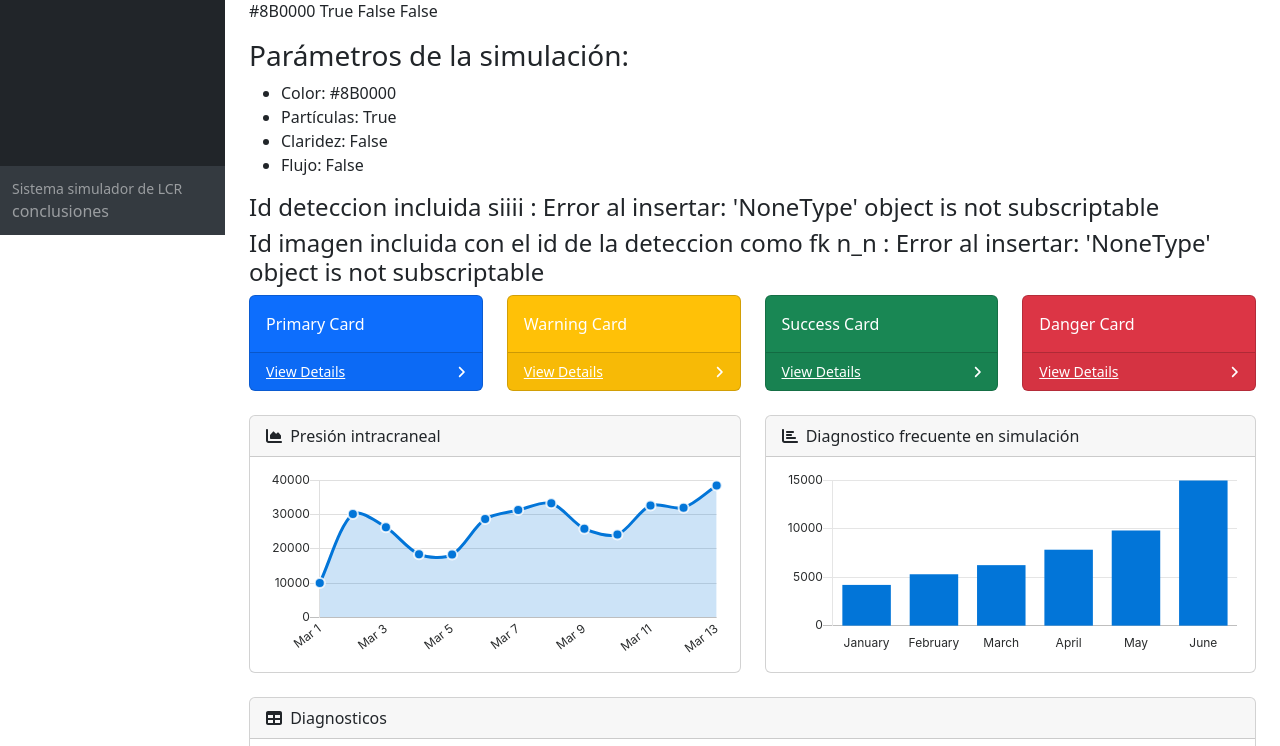
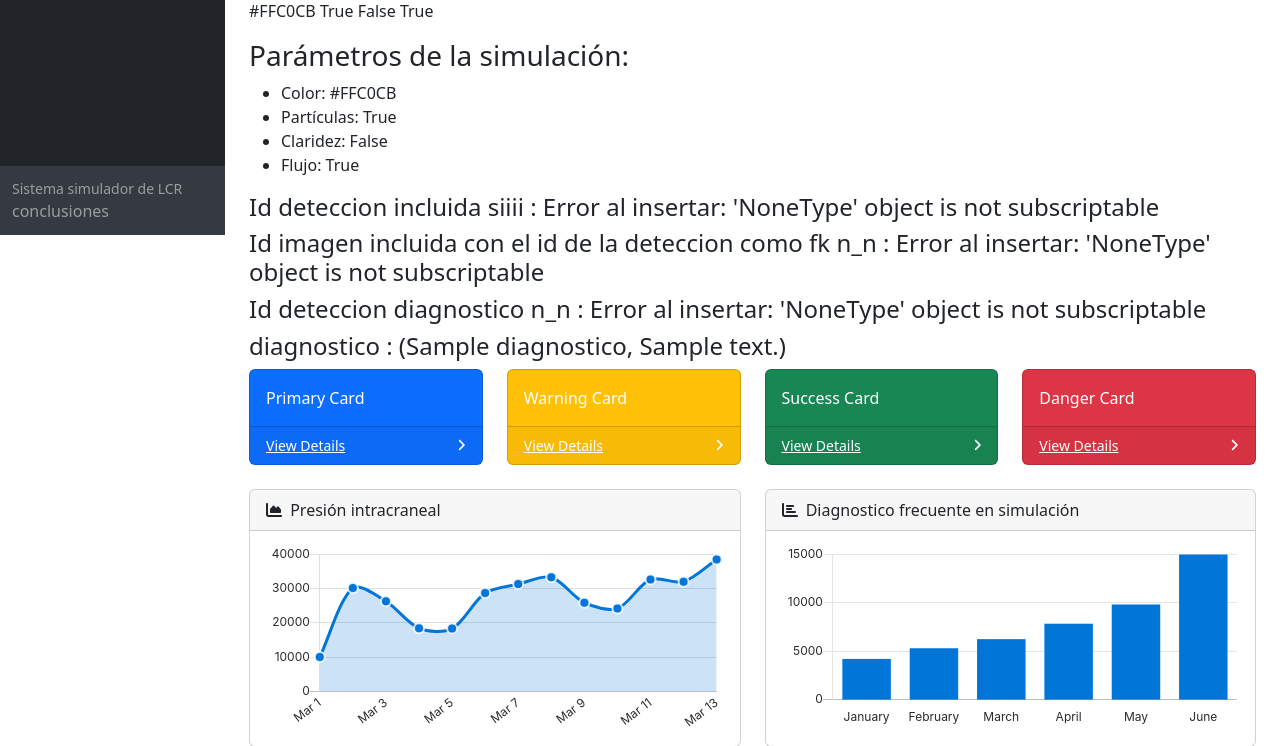
Before and after one commit to Yesica7888/PROYECTO-LCR-2025, a Flask app: page /deteccionimg in a window 1280 px wide. Shown: the part 565-1311 px from the top of the page. Run offline with Flask 3, Linux system fonts and the light colour scheme; a database or web service that is not in the repository returns one stand-in record (values such as "Sample title"); some libraries are stand-ins or nearby versions.

Commit message:
Integraccion completa BBDD
simulacion imagen-genera una deteccion -genera un diagnostico

```diff
--- a/controllers/diagnostico_simulacion.py
+++ b/controllers/diagnostico_simulacion.py
@@ -6,11 +6,44 @@
 from models.deteccion_diagnostico import insertDetdia
 
 
+#declaro los colores fijos que no van a cambiar
+
+COLORESDIAGNOSTICO = {
+ "#FFFACD":2,
+ "#FFD700":3,
+ "#8B0000":5,
+ "#98FB98":6,
+ "#228B22":7,
+ "#E6E68A":8,
+ "#F2F2F2":9,
+ "#F5F5F5":10,
+ "#FF6666":11
+}
+
 #consulto deteccion y aplico clasificador
 
 def analisisDeteccion(id_deteccion):
    deteccion= getDeteccionId(id_deteccion)
-   if deteccion[3]:
+   id_det= deteccion[0]
+
+   def insercion(id):
+     diagnostico=getDiagnosticoId(id)
+     id_diagnostico=diagnostico[0]
+     id_detdia =insertDetdia(id_det,id_diagnostico)
+     return id_detdia,diagnostico
+
+#condicion pregunta sobre atributos de la deteccion
+   if not deteccion[3]: # si particulas false
+    return insercion(1) #envia el id del diagnostico recibe el id del diagnostico asociado a deteccion
+   elif deteccion[5]:# si flujo true
+    return insercion(4) #diagnostico 4
+   elif deteccion[2] in COLORESDIAGNOSTICO: # unico diferenciador es color
+    return insercion(COLORESDIAGNOSTICO[deteccion[2]])
+   else:
+    return "no se pudo asociar a ningún diagnóstico conocido"
+
+
+
     '''
     si en la deteccion hay particulas entonces
     consulte el diagnostico 1 e igualelo al id diagnostico
--- a/controllers/imagen_simulacion.py
+++ b/controllers/imagen_simulacion.py
@@ -1,8 +1,9 @@
-from flask import Blueprint, jsonify,render_template
+from flask import Blueprint, jsonify,render_template, redirect,url_for
 from PIL import Image, ImageDraw, ImageFilter
 from datetime import datetime
 from models.deteccion import insertDeteccion  #funcion insertar deteccion de modelo
 from models.imagen import insertImagen # insertar imagen de acuerdo a la deteccion
+from controllers.diagnostico_simulacion import analisisDeteccion
 import os
 import math
 import random
@@ -76,11 +77,12 @@
             transparencia = random.randint(brillo, 255 if claridad else 200) # transparencia de acuerdo al valor del brillo y claridad
 
             # Si flujo es True, aplica patrón sinusoidal
-            flujo = math.sin(x * 0.02 + y * 0.01) * 2 if flujo else 0 #si hay flujo añade patron sen valores entre -2 y +2
 
-            r = min(255, transparencia + flujo) #manteniendo valores hasta 255 que es el limite de color en RGB
-            g = min(255, transparencia + flujo)
-            b = min(255, transparencia + flujo)
+            flujo_px = math.sin(x * 0.02 + y * 0.01) * 2 if flujo else 0 #si hay flujo añade patron sen valores entre -2 y +2
+
+            r = min(255, transparencia + flujo_px) #manteniendo valores hasta 255 que es el limite de color en RGB
+            g = min(255, transparencia + flujo_px)
+            b = min(255, transparencia + flujo_px)
 
             #pintando cada x con el color calgulado
             draw.point((x, y), fill=(int(r), int(g), int(b)))
@@ -122,7 +124,7 @@
 
     #Envio de parametros para realizar la deteccion , tuve que realizar un cast a flujo porque al
     #generar el flujo queda cmo una variable entera
-    parametros_lcr = {"color_hex":color_hex,"particulas":particulas,"claridad":claridad,"flujo":bool(flujo)}
+    parametros_lcr = {"color_hex":color_hex,"particulas":particulas,"claridad":claridad,"flujo":flujo}
 
     #envio la ruta de la imagen y los parametros en un diccionario :) para
     # simular la deteccion, que esta me retorne el id ingresado
@@ -146,7 +148,7 @@
 @image_bp.route('/deteccionimg')
 def generate_image():
  #generar imagen con parametros
- image_path,parametros_lcr = generateImg("#8B0000",True,False,False)
+ image_path,parametros_lcr = generateImg("#FFC0CB",True,False,True)
 
  #simular la deteccion y guardar en BBDD
  fecha=datetime.now().date()
@@ -155,8 +157,16 @@
                               parametros_lcr["claridad"],parametros_lcr["flujo"],hora)
 #insertando Imagen a la BBDD, recibe como parametro : ruta_imagen,fk_id_deteccion
  id_imagen= insertImagen(image_path,id_deteccion)
+#Realizando el diagnostico
+ id_diag_det,diagnostico = analisisDeteccion(id_deteccion) #le envio el id de la deteccion y devuelve el id de la asociacion del diagnostico con la deteccion
+
+#Ahora falta hacer consulta SQL para no solo mostrar el id sino para mostrar el diagnostico generado
 
  return render_template("plantilla/index.html", image_path=image_path,
                          parametros_lcr=parametros_lcr, deteccion=id_deteccion,
-                         imagenbbdd=id_imagen)
+                         imagenbbdd=id_imagen, detecciondiagnostico=id_diag_det, diagnostico=diagnostico[1:])
 #deteccion es el nombre de la variable que deseo y con ese nombre voy a llamarlo en el index
+#si hago esto ( el return comentado)mezclaria responsabilidades de MVC
+#redirecciono ...
+#ya no redirecciono porque es un proceso interno que hace al realizar la deteccion
+# return redirect(url_for("diagnostico_bp.analizarDeteccion", id_deteccion=id_deteccion))
--- a/models/diagnostico.py
+++ b/models/diagnostico.py
@@ -36,3 +36,17 @@
     cursor.close()
     conn.close()
     return registros
+
+
+def getDiagnosticoId(id_diagnostico):
+    conn = getConnection()
+    cursor = conn.cursor()
+    cursor.execute("SELECT id_diagnostico,diagnostico,descripcion FROM diagnostico " \
+    "WHERE id_diagnostico = %s ",(id_diagnostico,))
+    registro = cursor.fetchone() #devuelve el registro único por el id
+    cursor.close()
+    conn.close()
+    if registro:
+     return registro
+    else:
+     return None
--- a/templates/plantilla/index.html
+++ b/templates/plantilla/index.html
@@ -138,6 +138,8 @@
                                     </ul>
                                 <h4>Id deteccion incluida siiii : {{deteccion}}</h4>
                                 <h4>Id imagen incluida con el id de la deteccion como fk n_n : {{imagenbbdd}}</h4>
+                                <h4>Id deteccion diagnostico n_n : {{detecciondiagnostico}}</h4>
+                                <h4>diagnostico : {{diagnostico}}</h4>
                                 {% endif %}
                             </div>
 
```
Also changed, not shown: static/imgLCR/test_lcr18.png (added), static/imgLCR/test_lcr19.png (added), static/imgLCR/test_lcr20.png (added), static/imgLCR/test_lcr21.png (added), static/imgLCR/test_lcr22.png (added).
